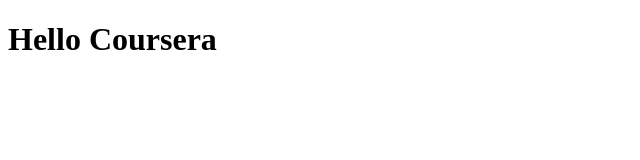
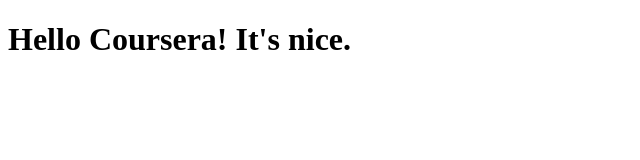
Before and after one commit to kurilin/coursera-test, a plain HTML site: page site/index.html in a window 1280 px wide. Shown: the whole page, without its empty margins (0-640 px from the left). Drawn offline with Linux system fonts and the light colour scheme.

Commit message:
small addition to our page content.

```diff
--- a/site/index.html
+++ b/site/index.html
@@ -4,6 +4,6 @@
 	<title>Hello Coursera!</title>
 </head>
 <body>
-<h1>Hello Coursera</h1>
+<h1>Hello Coursera! It's nice.</h1>
 </body>
 </html>
```
